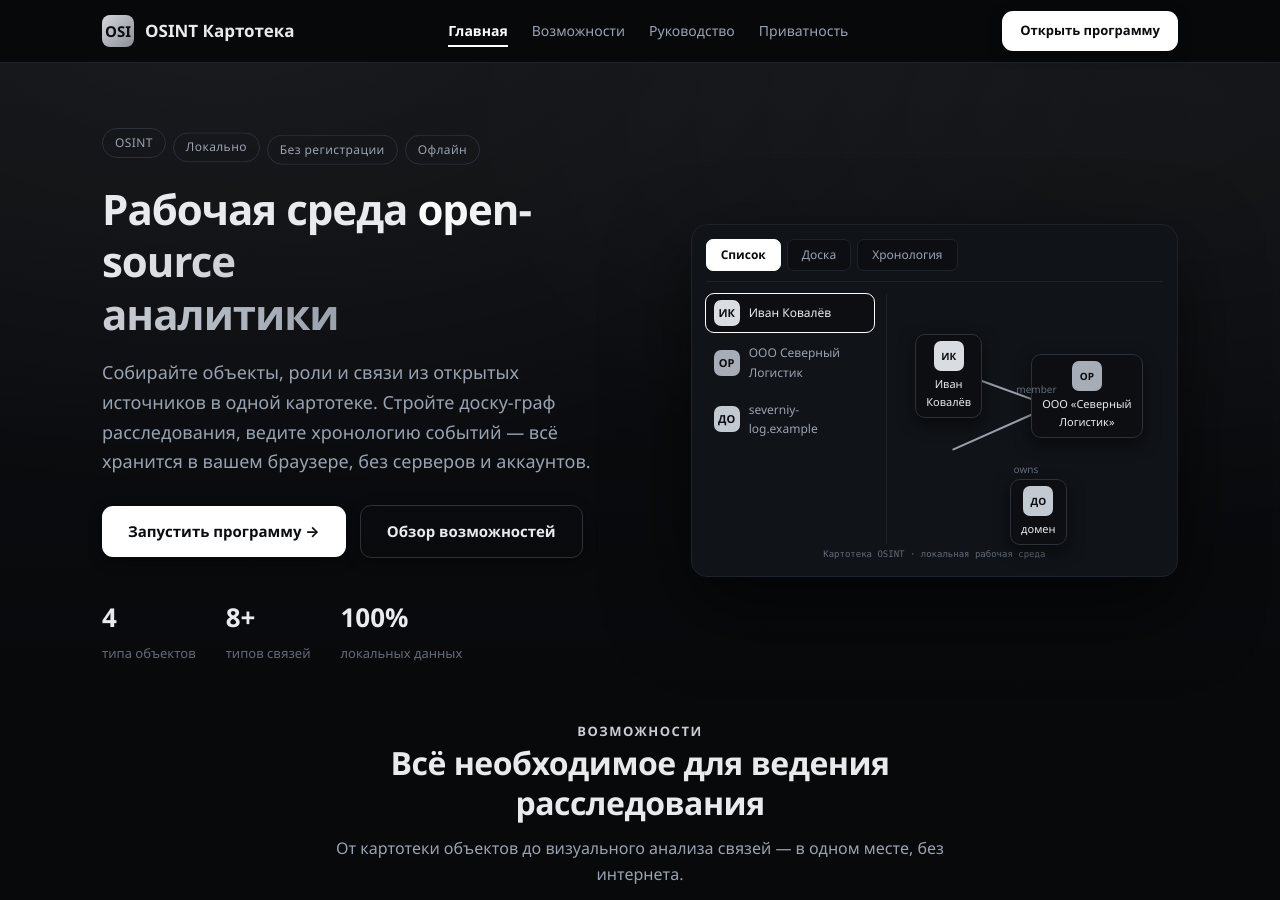
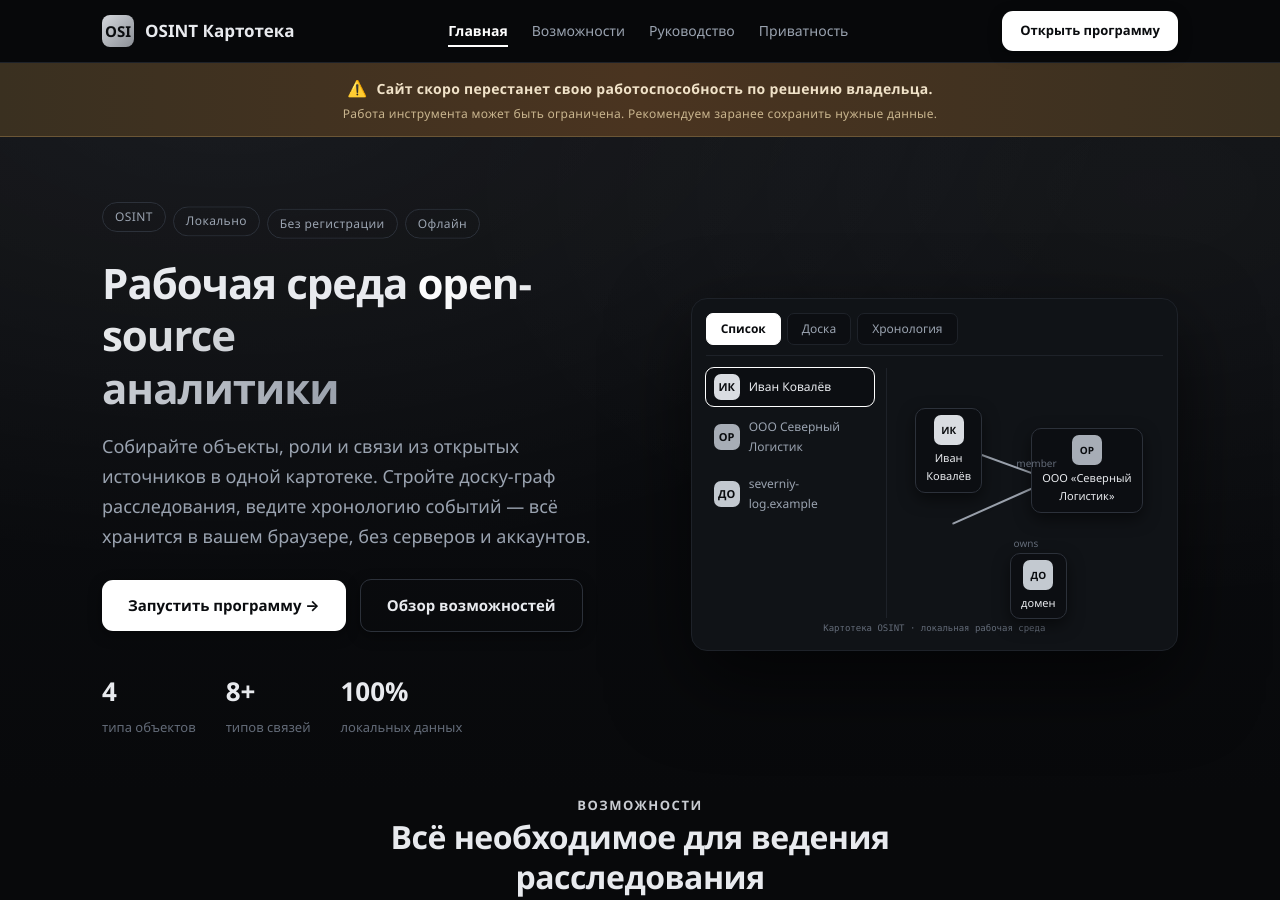
Before and after one commit to nikitalincoln123-art/osint-kartoteka, a plain HTML site: page index.html in a window 1280 px wide. Shown: the top 900 px of the page. Drawn offline with Linux system fonts and the light colour scheme.

Commit message:
Add maintenance notice to homepage

```diff
--- a/css/style.css
+++ b/css/style.css
@@ -38,6 +38,12 @@ header{position:sticky;top:0;z-index:30;backdrop-filter:blur(10px);background:rg
 .nav-links a:hover::after,.nav-links a.active::after{width:100%}
 .nav-links a.active{font-weight:700;color:#fff}
 .nav-cta{white-space:nowrap}
+
+/* Maintenance notice */
+.notice-bar{background:linear-gradient(90deg,#3a3020,#4a3420,#3a3020);border-bottom:1px solid #6b5636;color:#f0e2c8;text-align:center;padding:12px 22px;font-weight:600;font-size:14px;letter-spacing:.3px}
+.notice-bar .n-ico{display:inline-block;margin-right:9px;vertical-align:middle;font-size:16px}
+.notice-bar .n-text{vertical-align:middle}
+.notice-bar .n-sub{display:block;font-weight:400;font-size:12px;color:#c9b58e;margin-top:3px}
 
 /* Footer */
 footer{border-top:1px solid var(--line);margin-top:60px;background:var(--panel2)}
--- a/index.html
+++ b/index.html
@@ -21,6 +21,11 @@
     <a class="btn small nav-cta" href="app/index.html">Открыть программу</a>
   </div>
 </header>
+
+<div class="notice-bar" role="status">
+  <span class="n-ico">⚠️</span><span class="n-text">Сайт скоро перестанет свою работоспособность по решению владельца.</span>
+  <span class="n-sub">Работа инструмента может быть ограничена. Рекомендуем заранее сохранить нужные данные.</span>
+</div>
 
 <section class="hero">
   <div class="wrap hero-grid">
```
